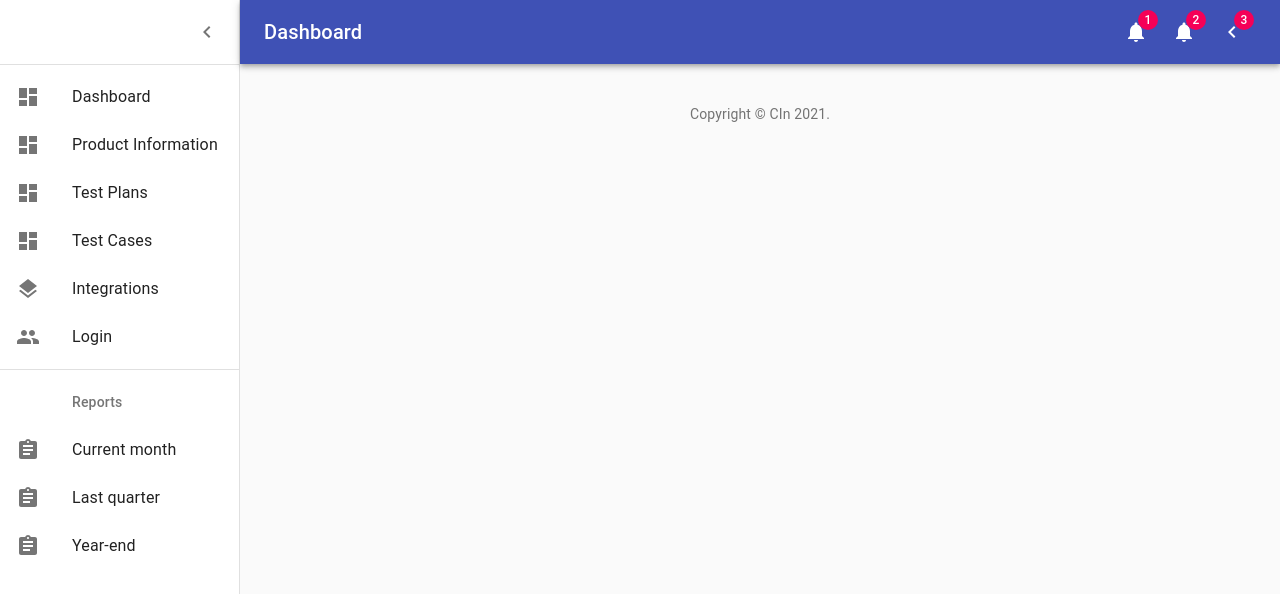
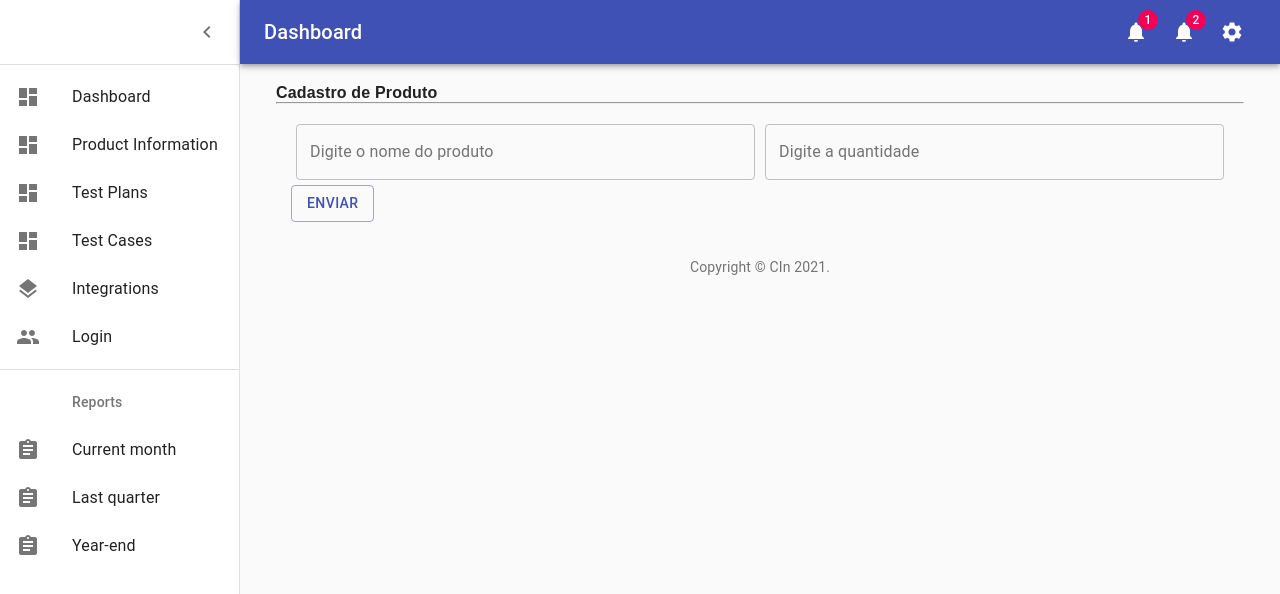
Before and after one commit to Murilo-Ferreira/projetoreact, a React (Create React App) app: page /dashboard in a window 1280 px wide. Shown: the top 594 px of the page. Built offline with nearby package versions, Linux system fonts and the light colour scheme.

Commit message:
novo formulario

```diff
--- a/src/pages/dashboard/index.js
+++ b/src/pages/dashboard/index.js
@@ -1,4 +1,4 @@
-import React from 'react';
+import React, {useState} from 'react';
 import clsx from 'clsx';
 import { makeStyles } from '@material-ui/core/styles';
 import CssBaseline from '@material-ui/core/CssBaseline';
@@ -18,7 +18,13 @@ import Link from '@material-ui/core/Link';
 import MenuIcon from '@material-ui/icons/Menu';
 import ChevronLeftIcon from '@material-ui/icons/ChevronLeft';
 import NotificationsIcon from '@material-ui/icons/Notifications';
+import SettingsIcon from '@material-ui/icons/Settings';
 import { mainListItems, secondaryListItems } from '../../components/menu-admin';
+import {useHistory} from 'react-router-dom';
+import {Button, TextField} from '@material-ui/core';
+
+import {containerForm, Form, Row} from './styles';
+import { Label, SettingsRemoteOutlined } from '@material-ui/icons';
 
 function Copyright() {
   return (
@@ -117,6 +123,12 @@ const useStyles = makeStyles((theme) => ({
 export default function Dashboard() {
   const classes = useStyles();
   const [open, setOpen] = React.useState(true);
+  const [nome, setNome] = useState('');
+  const history = useHistory();
+
+  console.log(nome)
+
+
   const handleDrawerOpen = () => {
     setOpen(true);
   };
@@ -152,9 +164,11 @@ export default function Dashboard() {
               <NotificationsIcon />
             </Badge>
           </IconButton>
-          <IconButton color="inherit">
-            <Badge badgeContent={3} color="secondary">
-              <ChevronLeftIcon />
+          <IconButton onClick={() => {
+            history.push('/');
+          }} color="inherit">
+            <Badge color="secondary">
+              <SettingsIcon />
             </Badge>
           </IconButton>
         </Toolbar>
@@ -180,6 +194,37 @@ export default function Dashboard() {
         <div className={classes.appBarSpacer} />
         <Container maxWidth="lg" className={classes.container}>
           <Grid container spacing={3}>
+
+          <Container>
+          <h4>Cadastro de Produto</h4>
+          <hr/>
+            <containerForm>
+              <Form>
+                <Row>
+                  <Grid item xs={6} style={{margin: 5}}>
+                  <TextField
+                  name="nome"
+                  fullWidth
+                  value={nome}
+                  onChange={nome => setNome(nome.target.value)}
+                  label="Digite o nome do produto"
+                  variant='outlined'/>
+                </Grid>
+                <Grid item xs={6} style={{margin: 5}}>
+                  <TextField
+                  name="quantidade"
+                  fullWidth
+                  label="Digite a quantidade"
+                  variant='outlined' />
+                </Grid>
+                </Row>
+                <Row>
+                  <Button onClick={() => alert('enviei')} color="primary" variant='outlined' >ENVIAR</Button>
+                </Row>
+              </Form>
+            </containerForm>
+          </Container>
+
           </Grid>
           <Box pt={4}>
             <Copyright />
--- /dev/null
+++ b/src/pages/dashboard/styles.js
@@ -0,0 +1,14 @@
+import styled from 'styled-components';
+
+export const containerForm = styled.div`
+    margin-top: 120px;
+
+`;
+
+export const Form = styled.div`
+    padding:15px;
+`;
+
+export const Row = styled.div`
+    display:flex;
+`;
--- a/src/pages/login/index.js
+++ b/src/pages/login/index.js
@@ -2,16 +2,34 @@
 import React, {useState} from 'react';
 import { TextField, Button} from '@material-ui/core';
 import { Container, BoxLogin, BoxTitle, BoxBody, Form, Row } from './styles';
+import {useHistory} from 'react-router-dom';
+
 
 function Login() {
   const [email, setEmail] = useState('');
   const [password, setPassword] = useState('');
    console.log(email, password)
+
+   var history = useHistory();
+
+   const autorization = {
+      login: 'admin',
+      password: '12345'
+   }
+
+
   const handleSubmit = () => {
     const data = {
       login: email,
       password: password,
     }
+
+    if(autorization.login == data.login && autorization.password == data.password){
+      history.push('/dashboard');
+    }else{
+      alert('erro ao logar');
+    }
+
     console.log(data);
   }
 
@@ -39,6 +57,7 @@ function Login() {
                 <TextField id="outlined-basic"
                 fullWidth
                 label="Password"
+                type="password"
                 value={password}
                 onChange={password => setPassword(password.target.value)}
                 variant="outlined" />
```
